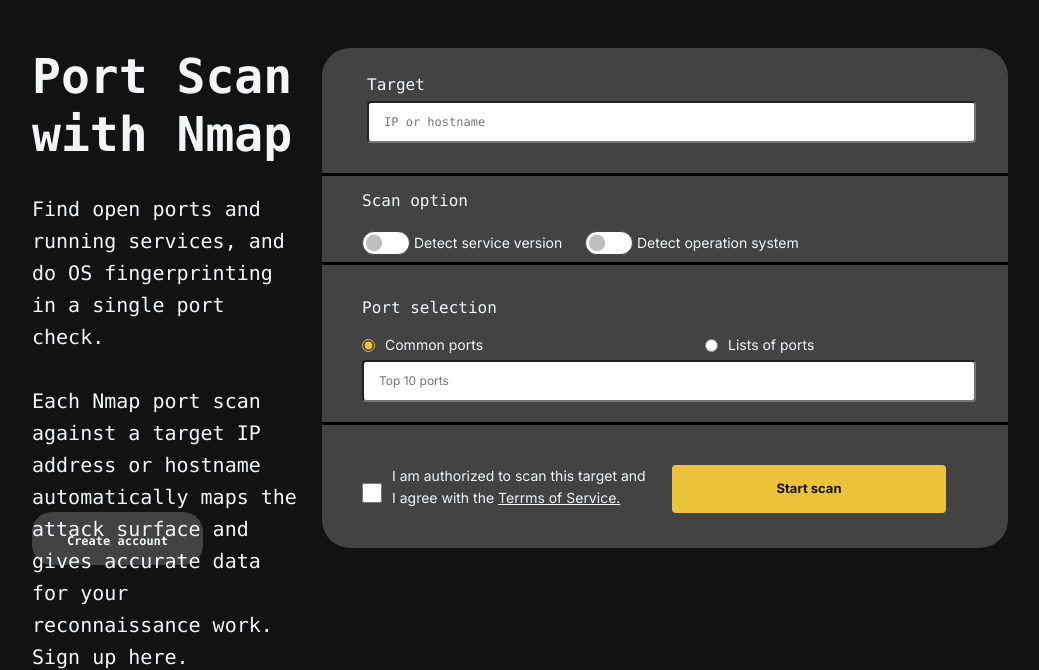
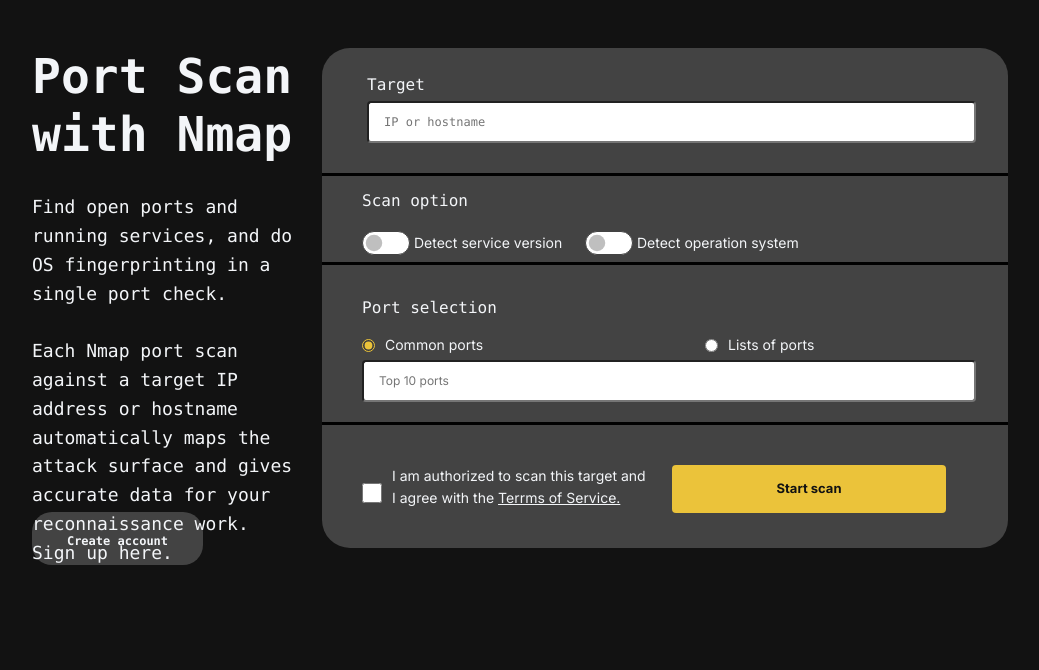
Before and after one commit to anasjag/LinuxToolBox, a Flask app: page /tools.html in a window 1280 px wide. Shown: the part 72-742 px from the top of the page, without its empty margins (120-1159 px from the left). Run offline with Flask 3, Linux system fonts and the light colour scheme; some libraries are stand-ins or nearby versions.

Commit message:
font-size

```diff
--- a/static/css/tools.css
+++ b/static/css/tools.css
@@ -126,7 +126,7 @@
   #tool_p1 {
     max-width: 502px;
     max-height: 237px;
-    font-size: 8px;
+    font-size: 10px;
     color: #f3f5f8;
   }
 }
@@ -135,7 +135,7 @@
   #tool_h1 {
     max-width: 543px;
     max-height: 126px;
-    font-size: 26px;
+    font-size: 22px;
     padding-bottom: 0px;
     margin-bottom: 30px;
     color: #f3f5f8;
@@ -146,7 +146,7 @@
   #tool_p1 {
     max-width: 502px;
     max-height: 237px;
-    font-size: 15px;
+    font-size: 13px;
     color: #f3f5f8;
   }
 }
@@ -155,7 +155,7 @@
   #tool_h1 {
     max-width: 543px;
     max-height: 126px;
-    font-size: 45px;
+    font-size: 32px;
     padding-bottom: 0px;
     margin-bottom: 30px;
     color: #f3f5f8;
@@ -192,7 +192,7 @@
   #tool_p1 {
     max-width: 502px;
     max-height: 237px;
-    font-size: 20px;
+    font-size: 18px;
     color: #f3f5f8;
   }
 }
```
Also changed, not shown: static/js/script.js (line endings or trailing spaces).
